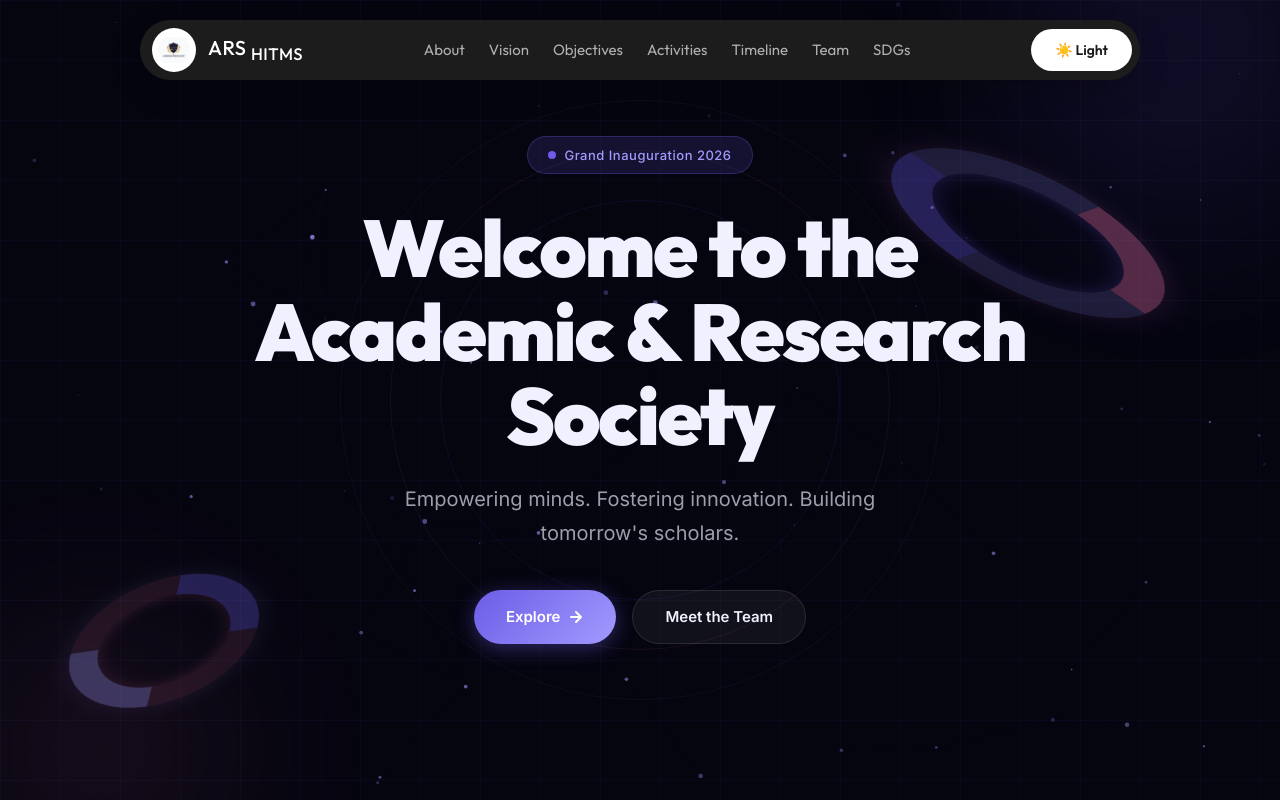
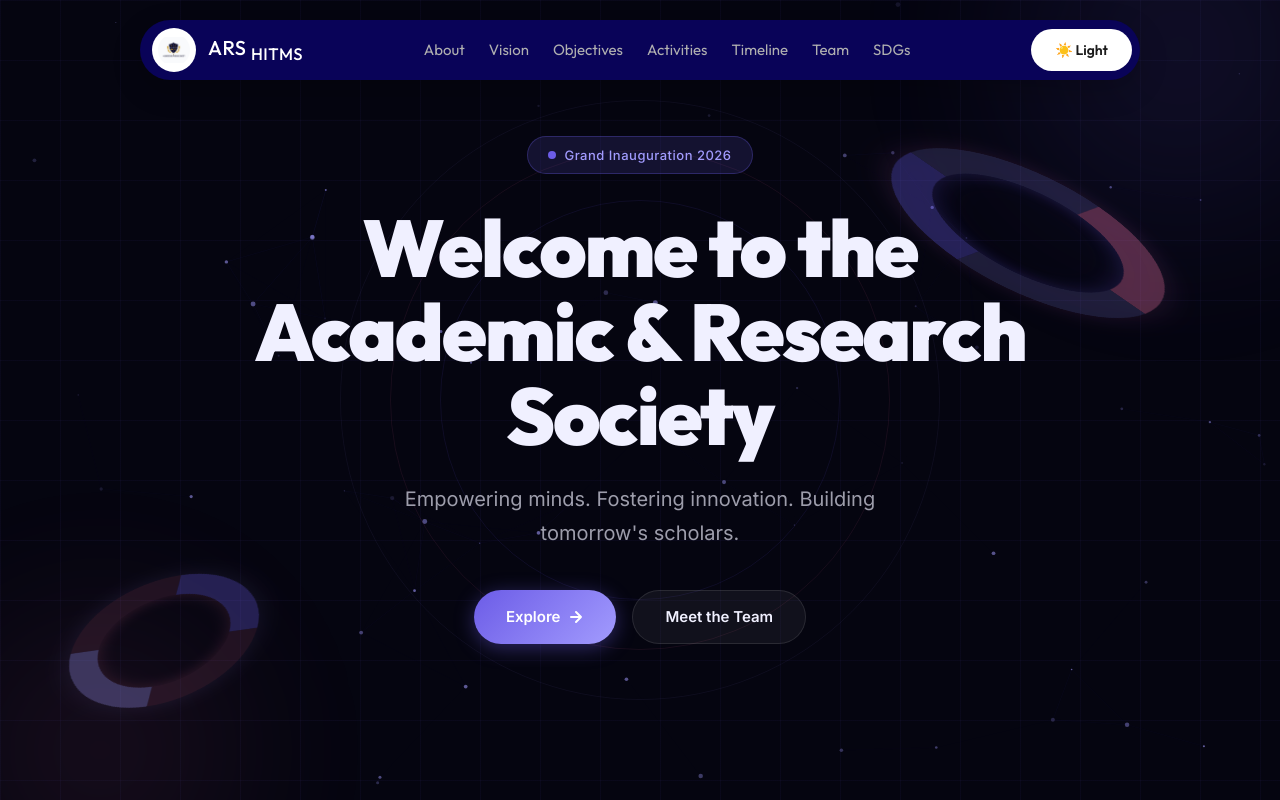
Before and after one commit to Rajsurmeda/Research-Society-Website, a Next.js app: page / in a window 1280 px wide. Shown: the top 800 px of the page. Built offline with nearby package versions, Linux system fonts and the light colour scheme.

Commit message:
css edit

```diff
--- a/app/page.module.css
+++ b/app/page.module.css
@@ -187,12 +187,12 @@
   align-items: center;
   justify-content: space-between;
 
-  /* Image jesa Dark Pill Design */
-  background: #1c1c1c;
-  border-radius: 9999px; /* Golai (Pill Shape) */
-  padding: 8px 8px 8px 12px; /* Button aur logo ke ird-gird space */
+
+  background: #090358;
+  border-radius: 9999px;
+  padding: 8px 8px 8px 12px;
   box-shadow: 0 10px 30px rgba(0, 0, 0, 0.2);
-  pointer-events: auto; /* Nav items ko clickable banata hai */
+  pointer-events: auto;
 }
 
 .navLogo {
@@ -202,51 +202,51 @@
 }
 
 .navLogoImg {
-  object-fit: contain; /* Image ko properly fit karega */
+  object-fit: contain;
   border-radius: 50%;
   background-color: white;
-  width: 44px !important; /* Perfect circle bananay ke liye fix width */
-  height: 44px !important; /* Perfect circle bananay ke liye fix height */
-  padding: 6px; /* White circle ke andar image ko set karne ke liye */
+  width: 44px !important;
+  height: 44px !important;
+  padding: 6px;
 }
 
 .navLogoText {
   font-family: var(--font-primary, 'Outfit', sans-serif);
   font-size: 20px;
   font-weight: 500;
-  color: #ffffff; /* Gradient hata kar image jesa white kar diya */
+  color: #ffffff;
   letter-spacing: 0.5px;
 }
 
 .navLinks {
   display: flex;
-  gap: 24px; /* Links ke darmiyan spacing barha di */
+  gap: 24px;
   align-items: center;
-  /* Purana green border aur padding hata di taake clean look aaye */
+
 }
 
 .navLink {
   font-family: var(--font-primary, 'Outfit', sans-serif);
   font-size: 15px;
   font-weight: 400;
-  color: #b0b0b0; /* Light grey color (tasveer jesa) */
+  color: #b0b0b0;
   text-decoration: none;
   cursor: pointer;
   transition: color 0.3s ease;
-  /* Puranay boxes aur borders hata diye */
+
 }
 
 .navLink:hover {
-  color: #ffffff; /* Hover karne par text bright white ho jayega */
-  transform: translateY(-1px); /* Halka sa upar uthne ka effect */
+  color: #ffffff;
+  transform: translateY(-1px);
 }
 
 .themeToggle {
-  background: #ffffff; /* Tasveer jesa White button */
-  color: #1c1c1c; /* Black text */
+  background: #ffffff;
+  color: #1c1c1c;
   border: none;
   padding: 12px 24px;
-  border-radius: 9999px; /* Golai (Pill Shape) */
+  border-radius: 9999px;
   font-family: var(--font-primary, 'Outfit', sans-serif);
   font-size: 14px;
   font-weight: 600;
```
